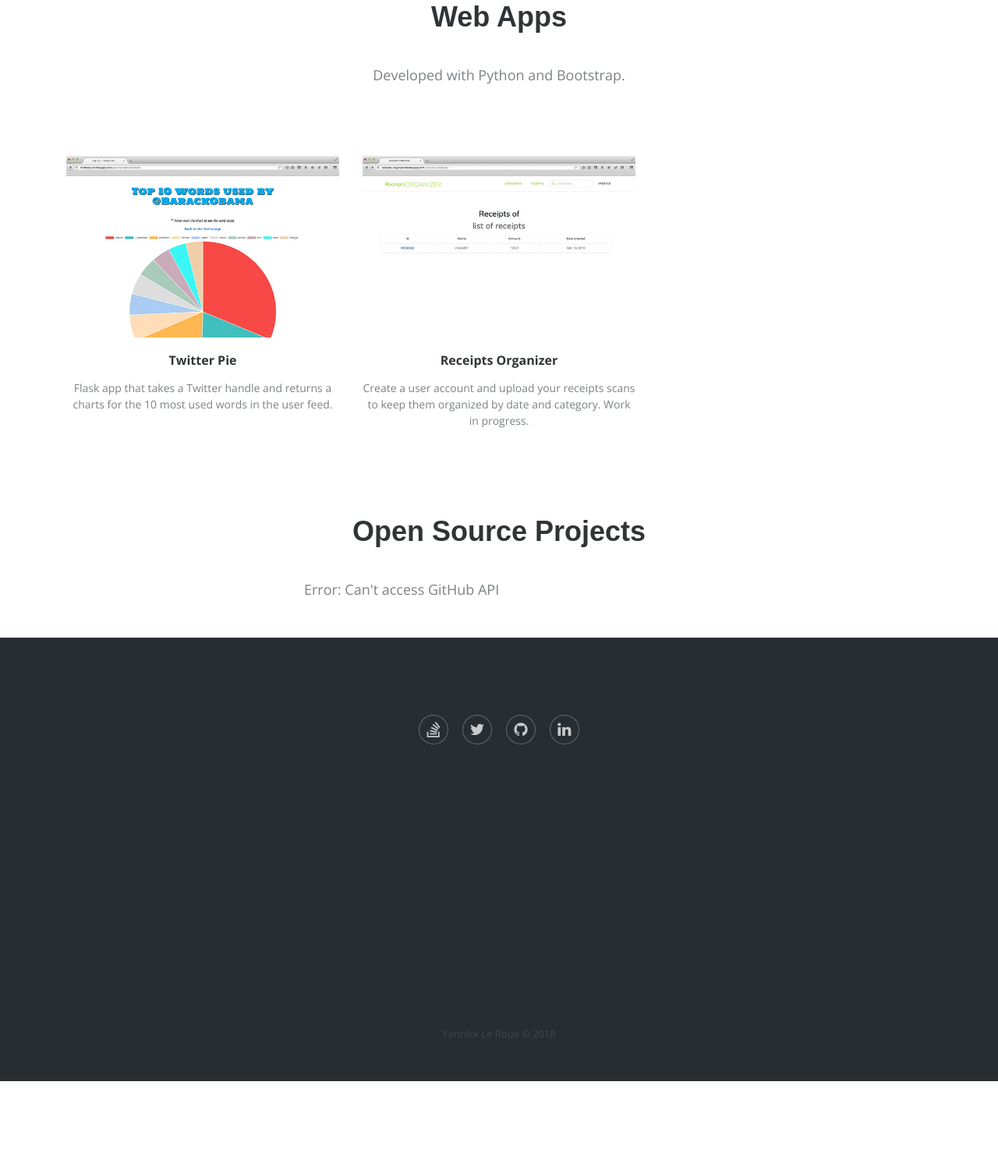
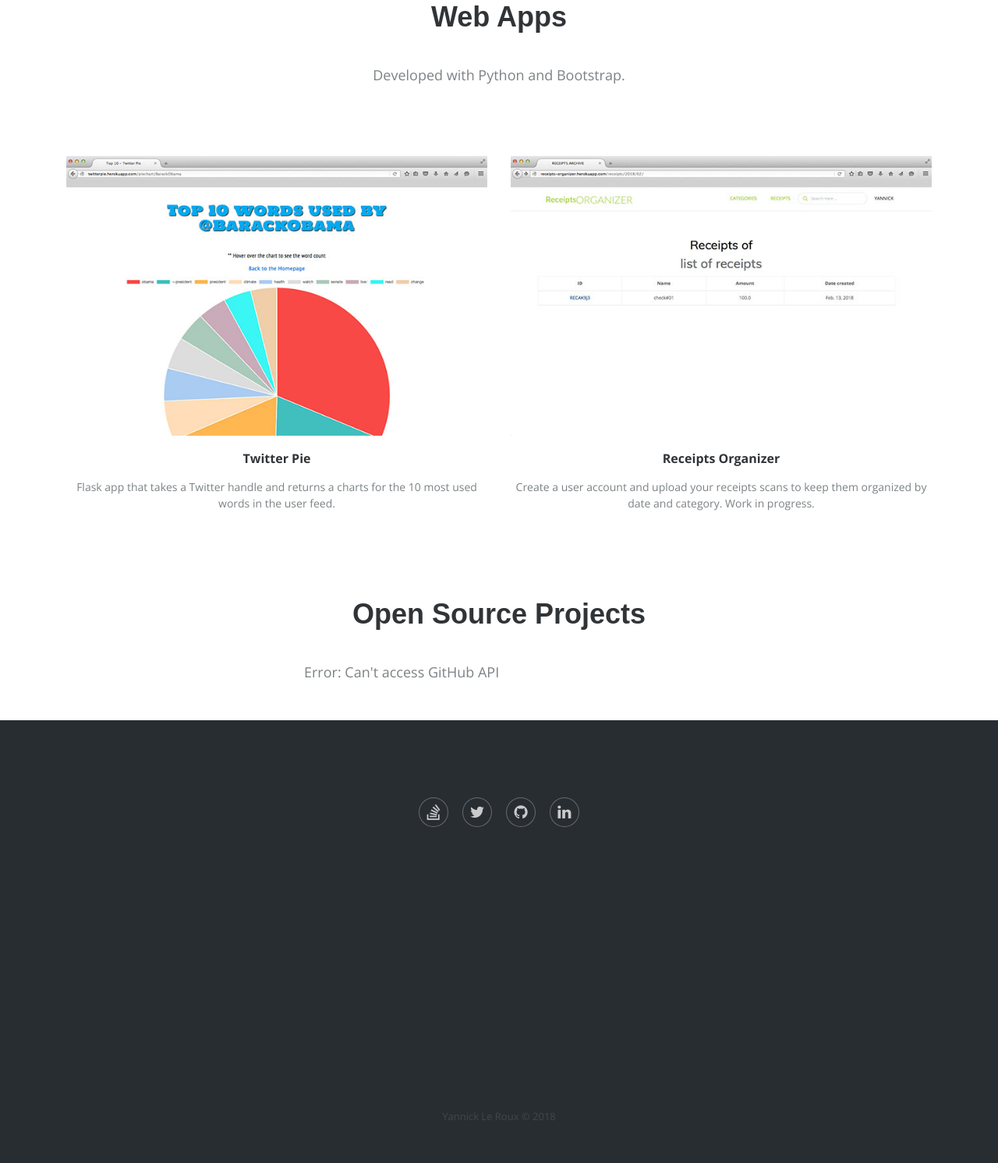
Before and after one commit to YannickLeRoux/my-portfolio, a Django app: page /portfolio/ in a window 1280 px wide. Shown: the part 793-2285 px from the top of the page at 78% size. Before the commit the page ends 2180 px from the top, so only its background shows below. Run offline with Django 3.2, Linux system fonts and the light colour scheme; data that the repository does not hold is empty; some libraries are stand-ins or nearby versions; some web fonts are replaced.

Commit message:
Changed Grid to col 6 for web apps. Closed some tags

```diff
--- a/static/css/Lightbox-Gallery.css
+++ b/static/css/Portfolio.css
@@ -1,13 +1,13 @@
-.photo-gallery {
+.portfolio {
   color:#313437;
   background-color:#fff;
 }
 
-.photo-gallery p {
+.portfolio p {
   color:#7d8285;
 }
 
-.photo-gallery h2 {
+.portfolio h2 {
   font-weight:bold;
   margin-bottom:40px;
   padding-top:40px;
@@ -15,55 +15,55 @@
 }
 
 @media (max-width:767px) {
-  .photo-gallery h2 {
+  .portfolio h2 {
     margin-bottom:25px;
     padding-top:25px;
     font-size:24px;
   }
 }
 
-.photo-gallery .intro {
+.portfolio .intro {
   font-size:16px;
   max-width:500px;
   margin:0 auto 40px;
 }
 
-.photo-gallery .intro p {
+.portfolio .intro p {
   margin-bottom:0;
 }
 
-.photo-gallery .photos {
+.portfolio .photos {
   padding-bottom:20px;
 }
 
-.photo-gallery .item {
+.portfolio .item {
   padding-bottom:30px;
 }
 
-.photo-gallery .articles {
+.portfolio .articles {
   padding-bottom:40px;
 }
 
-.photo-gallery .item {
+.portfolio .item {
   padding-top:50px;
   min-height:425px;
   text-align:center;
 }
 
-.photo-gallery .item .name {
+.portfolio .item .name {
   font-weight:bold;
   font-size:16px;
   margin-top:20px;
   color:inherit;
 }
 
-.photo-gallery .item .description {
+.portfolio .item .description {
   font-size:14px;
   margin-top:15px;
   margin-bottom:0;
 }
 
-.photo-gallery .item .action {
+.portfolio .item .action {
   font-size:24px;
   width:24px;
   margin:22px auto 0;
--- a/templates/portfolio/base.html
+++ b/templates/portfolio/base.html
@@ -17,7 +17,7 @@
     <link rel="stylesheet" href="{% static "css/Paralax-Hero-Banner.css" %}">
     <link rel="stylesheet" href="{% static "css/vim.css" %}">
     <link rel="stylesheet" href="{% static "css/Footer-Dark.css" %}">
-    <link rel="stylesheet" href="{% static "css/Lightbox-Gallery.css" %}">
+    <link rel="stylesheet" href="{% static "css/Portfolio.css" %}">
     <link rel="stylesheet" href="{% static "fonts/font-awesome.min.css" %}">
 	  {% block addstyle %} {% endblock addstyle %}
     <link rel="stylesheet" href="{% static "css/styles.css" %}">
@@ -63,10 +63,11 @@
                       <a href="https://twitter.com/DJ_Yanic/"><i class="fa fa-twitter"></i></a>
                       <a href="https://github.com/YannickLeRoux"><i class="fa fa-github"></i></a>
                       <a href="https://www.linkedin.com/in/yannick-le-roux/"><i class="fa fa-linkedin"></i></a></div>
+                    </div>
+                <p class="copyright">Yannick Le Roux © 2018</p>
                 </div>
-                <p class="copyright">Yannick Le Roux © 2018</p>
-            </div>
+						</div>
         </footer>
-    </div>
+</div>
 
 </html>
--- a/templates/portfolio/portfolio.html
+++ b/templates/portfolio/portfolio.html
@@ -4,7 +4,7 @@
 
 
 
-<div class="photo-gallery">
+<div class="portfolio">
         <div class="container">
             <div class="intro">
                 <h2 class="text-center">Websites</h2>
@@ -29,19 +29,19 @@
         </div>
 </div>
 
-<div class="photo-gallery">
+<div class="portfolio">
         <div class="container">
             <div class="intro">
                 <h2 class="text-center">Web Apps</h2>
                 <p class="text-center">Developed with Python and Bootstrap.</p>
             </div>
             <div class="row articles">
-                <div class="col-sm-6 col-md-4 item"><a href="https://twitterpie.herokuapp.com/"><img
+                <div class="col-sm-6 col-md-6 item"><a href="https://twitterpie.herokuapp.com/"><img
                     class="img-fluid" src="{% static "img/twitterpie.jpg" %}"></a>
                     <h3 class="name">Twitter Pie</h3>
 										<p class="description">Flask app that takes a Twitter handle and returns a charts for the 10 most used words in the user feed.</p></div>
                 <div
-                    class="col-sm-6 col-md-4 item"><a href="http://receipts-organizer.herokuapp.com/"><img
+                    class="col-sm-6 col-md-6 item"><a href="http://receipts-organizer.herokuapp.com/"><img
                       class="img-fluid" src="{% static "img/receiptsorganizer.jpg" %}"></a>
                     <h3 class="name">Receipts Organizer</h3>
                     <p class="description">Create a user account and upload your receipts scans to keep them organized by date and category. Work in progress.</p></div>
@@ -49,7 +49,7 @@
 </div>
 
 
-<div class="photo-gallery">
+<div class="portfolio">
 <div class="container">
     <div class="intro">
 
```
Also changed, not shown: static/img/1.jpg (deleted), static/img/2.jpg (deleted), static/img/3.jpg (deleted), static/img/building.jpg (deleted), static/img/desk.jpg (deleted), static/img/loft.jpg (deleted), static/img/write-593333_1920.jpg (deleted).
